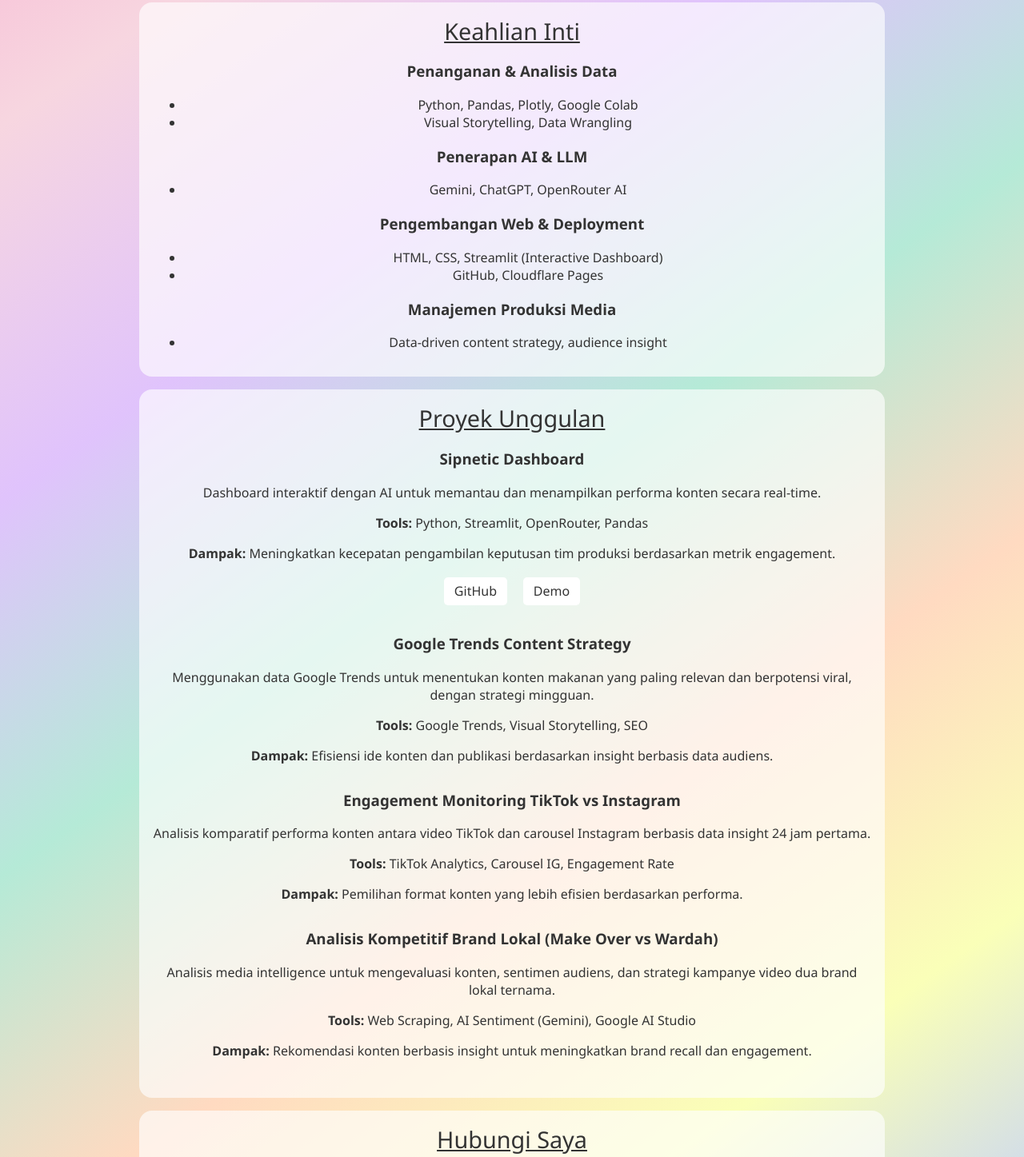
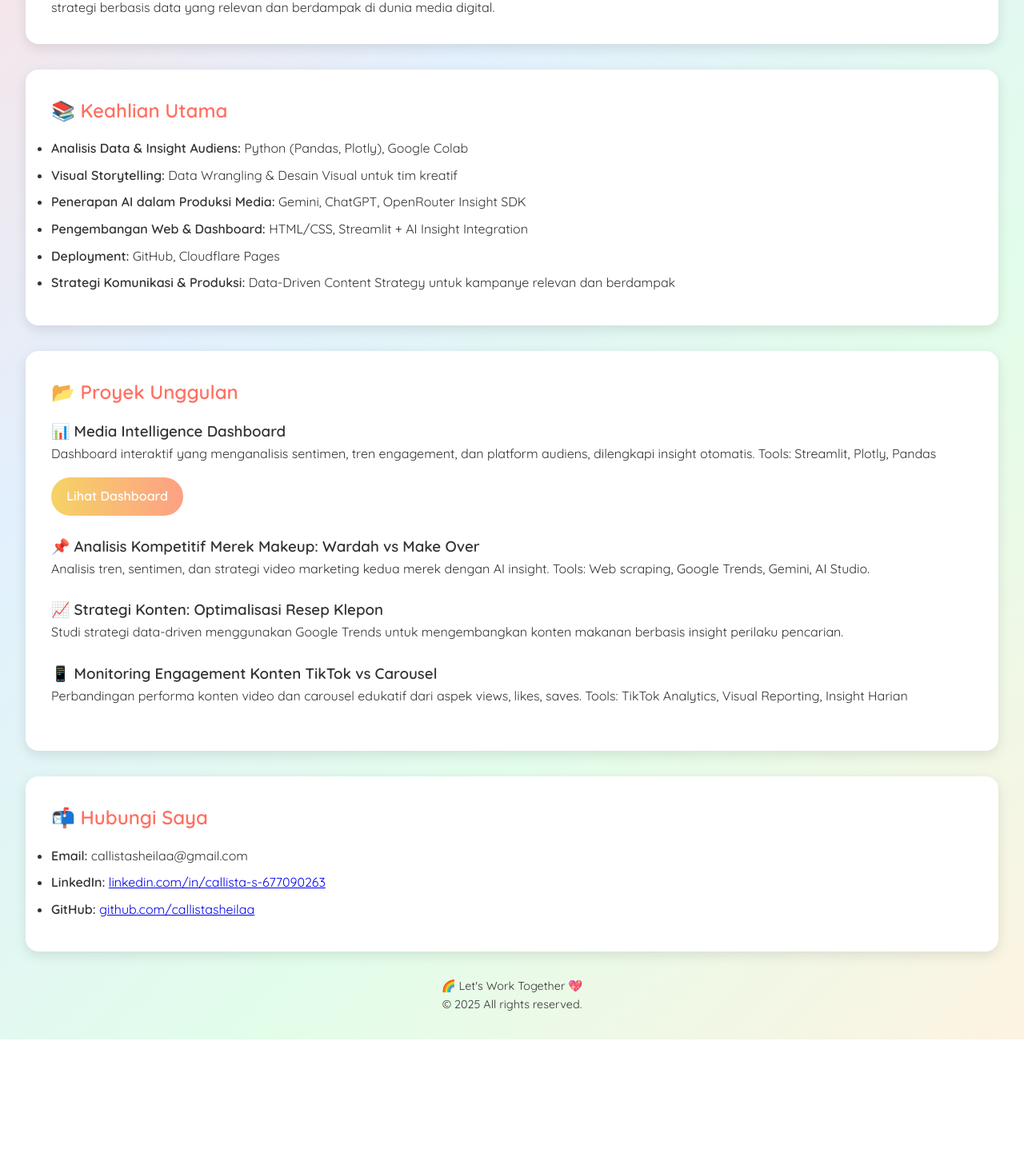
Before and after one commit to callistasheilaa/portofolio-callista-sheila, a plain HTML site: page index.html in a window 1280 px wide. Shown: the part 310-1757 px from the top of the page at 80% size. After the commit the page ends 1610 px from the top, so only its background shows below. Drawn offline with Linux system fonts and the light colour scheme.

Commit message:
Update index.html

```diff
--- a/index.html
+++ b/index.html
@@ -1,144 +1,122 @@
-
 <!DOCTYPE html>
 <html lang="id">
 <head>
   <meta charset="UTF-8" />
   <meta name="viewport" content="width=device-width, initial-scale=1.0" />
-  <title>Callista Sheila Adifa - Portofolio</title>
+  <title>Portofolio Callista Sheila Adifa</title>
+  <link rel="preconnect" href="https://fonts.googleapis.com">
+  <link rel="preconnect" href="https://fonts.gstatic.com" crossorigin>
+  <link href="https://fonts.googleapis.com/css2?family=Quicksand:wght@400;600&display=swap" rel="stylesheet">
   <style>
-    :root {
-      --rainbow1: #f8b1d0;
-      --rainbow2: #f7d6e0;
-      --rainbow3: #e0c3fc;
-      --rainbow4: #b5ead7;
-      --rainbow5: #ffdac1;
-      --rainbow6: #faffb8;
-      --rainbow7: #c1cefe;
+    * {
+      margin: 0;
+      padding: 0;
+      box-sizing: border-box;
+      font-family: 'Quicksand', sans-serif;
     }
     body {
-      margin: 0;
-      font-family: 'Segoe UI', sans-serif;
-      background: linear-gradient(145deg, var(--rainbow1), var(--rainbow2), var(--rainbow3), var(--rainbow4), var(--rainbow5), var(--rainbow6), var(--rainbow7));
+      background: linear-gradient(135deg, #fde2e2, #e2f0fd, #e2fdea, #fdf3e2);
       color: #333;
-    }
-    header, section {
       padding: 2rem;
-      text-align: center;
+      line-height: 1.6;
     }
     header {
-      background: rgba(255, 255, 255, 0.75);
-      border-bottom: 2px solid #fff;
+      text-align: center;
+      margin-bottom: 3rem;
     }
-    header h1 {
-      margin-bottom: 0.2rem;
+    h1 {
       font-size: 2.5rem;
+      color: #7b4397;
     }
-    header p {
-      font-style: italic;
-      color: #444;
+    section {
+      background: white;
+      border-radius: 1rem;
+      padding: 2rem;
+      margin-bottom: 2rem;
+      box-shadow: 0 5px 15px rgba(0,0,0,0.1);
     }
-    .section-title {
-      font-size: 1.8rem;
+    h2 {
+      color: #ff6f61;
       margin-bottom: 1rem;
-      text-decoration: underline;
     }
-    .skills, .projects, .contact {
-      background: rgba(255, 255, 255, 0.65);
-      margin: 1rem auto;
-      padding: 1rem;
-      border-radius: 1rem;
-      width: 90%;
-      max-width: 900px;
+    a.button {
+      display: inline-block;
+      padding: 0.7rem 1.2rem;
+      background: linear-gradient(90deg, #f6d365, #fda085);
+      color: white;
+      text-decoration: none;
+      border-radius: 999px;
+      font-weight: 600;
+      margin-top: 1rem;
+      transition: 0.3s;
+    }
+    a.button:hover {
+      opacity: 0.8;
     }
     .project {
-      margin-bottom: 2rem;
+      margin-bottom: 1.5rem;
     }
-    .project img {
-      width: 100%;
-      max-width: 500px;
-      border-radius: 10px;
+    ul li {
       margin-bottom: 0.5rem;
-    }
-    .project a {
-      display: inline-block;
-      margin: 0.2rem 0.5rem;
-      padding: 0.4rem 0.8rem;
-      background: #fff;
-      color: #333;
-      text-decoration: none;
-      border-radius: 5px;
     }
   </style>
 </head>
 <body>
   <header>
-    <h1>Callista Sheila Adifa</h1>
-    <h2>Mahasiswi Produksi Media UI</h2>
-    <p>"Turning Data into Narrative, Media into Impact"</p>
-    <p>Dengan kombinasi AI, visualisasi, dan strategi konten, saya menghadirkan solusi kreatif berbasis data.</p>
+    <h1>🌈 Callista Sheila Adifa — Digital Media Insight & Strategy</h1>
+    <p><strong>"Turning audience data into powerful stories and strategic media decisions."</strong></p>
   </header>
 
-  <section class="skills">
-    <div class="section-title">Keahlian Inti</div>
-    <h3>Penanganan & Analisis Data</h3>
+  <section>
+    <h2>👩‍💻 Tentang Saya</h2>
+    <p>Saya adalah <strong>Callista Sheila Adifa</strong>, Mahasiswi Produksi Media Universitas Indonesia yang menggabungkan kreativitas komunikasi dengan kekuatan data. Dengan pengalaman dalam data wrangling, visualisasi, dan pemanfaatan AI untuk insight audiens, saya berfokus pada pengembangan konten dan strategi berbasis data yang relevan dan berdampak di dunia media digital.</p>
+  </section>
+
+  <section>
+    <h2>📚 Keahlian Utama</h2>
     <ul>
-      <li>Python, Pandas, Plotly, Google Colab</li>
-      <li>Visual Storytelling, Data Wrangling</li>
-    </ul>
-    <h3>Penerapan AI & LLM</h3>
-    <ul>
-      <li>Gemini, ChatGPT, OpenRouter AI</li>
-    </ul>
-    <h3>Pengembangan Web & Deployment</h3>
-    <ul>
-      <li>HTML, CSS, Streamlit (Interactive Dashboard)</li>
-      <li>GitHub, Cloudflare Pages</li>
-    </ul>
-    <h3>Manajemen Produksi Media</h3>
-    <ul>
-      <li>Data-driven content strategy, audience insight</li>
+      <li><strong>Analisis Data & Insight Audiens:</strong> Python (Pandas, Plotly), Google Colab</li>
+      <li><strong>Visual Storytelling:</strong> Data Wrangling & Desain Visual untuk tim kreatif</li>
+      <li><strong>Penerapan AI dalam Produksi Media:</strong> Gemini, ChatGPT, OpenRouter Insight SDK</li>
+      <li><strong>Pengembangan Web & Dashboard:</strong> HTML/CSS, Streamlit + AI Insight Integration</li>
+      <li><strong>Deployment:</strong> GitHub, Cloudflare Pages</li>
+      <li><strong>Strategi Komunikasi & Produksi:</strong> Data-Driven Content Strategy untuk kampanye relevan dan berdampak</li>
     </ul>
   </section>
 
-  <section class="projects">
-    <div class="section-title">Proyek Unggulan</div>
-
+  <section>
+    <h2>📂 Proyek Unggulan</h2>
     <div class="project">
-      <h3>Sipnetic Dashboard</h3>
-      <p>Dashboard interaktif dengan AI untuk memantau dan menampilkan performa konten secara real-time.</p>
-      <p><strong>Tools:</strong> Python, Streamlit, OpenRouter, Pandas</p>
-      <p><strong>Dampak:</strong> Meningkatkan kecepatan pengambilan keputusan tim produksi berdasarkan metrik engagement.</p>
-      <a href="https://github.com/callistasheilaa/sipnetic-dashboard">GitHub</a>
-      <a href="#">Demo</a>
+      <h3>📊 Media Intelligence Dashboard</h3>
+      <p>Dashboard interaktif yang menganalisis sentimen, tren engagement, dan platform audiens, dilengkapi insight otomatis. Tools: Streamlit, Plotly, Pandas</p>
+      <a class="button" href="https://media-intelligence-dashboard-i4uv6ar6snrkxwakrj7pzv.streamlit.app/" target="_blank">Lihat Dashboard</a>
     </div>
-
     <div class="project">
-      <h3>Google Trends Content Strategy</h3>
-      <p>Menggunakan data Google Trends untuk menentukan konten makanan yang paling relevan dan berpotensi viral, dengan strategi mingguan.</p>
-      <p><strong>Tools:</strong> Google Trends, Visual Storytelling, SEO</p>
-      <p><strong>Dampak:</strong> Efisiensi ide konten dan publikasi berdasarkan insight berbasis data audiens.</p>
+      <h3>📌 Analisis Kompetitif Merek Makeup: Wardah vs Make Over</h3>
+      <p>Analisis tren, sentimen, dan strategi video marketing kedua merek dengan AI insight. Tools: Web scraping, Google Trends, Gemini, AI Studio.</p>
     </div>
-
     <div class="project">
-      <h3>Engagement Monitoring TikTok vs Instagram</h3>
-      <p>Analisis komparatif performa konten antara video TikTok dan carousel Instagram berbasis data insight 24 jam pertama.</p>
-      <p><strong>Tools:</strong> TikTok Analytics, Carousel IG, Engagement Rate</p>
-      <p><strong>Dampak:</strong> Pemilihan format konten yang lebih efisien berdasarkan performa.</p>
+      <h3>📈 Strategi Konten: Optimalisasi Resep Klepon</h3>
+      <p>Studi strategi data-driven menggunakan Google Trends untuk mengembangkan konten makanan berbasis insight perilaku pencarian.</p>
     </div>
-
     <div class="project">
-      <h3>Analisis Kompetitif Brand Lokal (Make Over vs Wardah)</h3>
-      <p>Analisis media intelligence untuk mengevaluasi konten, sentimen audiens, dan strategi kampanye video dua brand lokal ternama.</p>
-      <p><strong>Tools:</strong> Web Scraping, AI Sentiment (Gemini), Google AI Studio</p>
-      <p><strong>Dampak:</strong> Rekomendasi konten berbasis insight untuk meningkatkan brand recall dan engagement.</p>
+      <h3>📱 Monitoring Engagement Konten TikTok vs Carousel</h3>
+      <p>Perbandingan performa konten video dan carousel edukatif dari aspek views, likes, saves. Tools: TikTok Analytics, Visual Reporting, Insight Harian</p>
     </div>
   </section>
 
-  <section class="contact">
-    <div class="section-title">Hubungi Saya</div>
-    <p>Email: <a href="mailto:callistasheilaa@gmail.com">callistasheilaa@gmail.com</a></p>
-    <p>LinkedIn: <a href="https://id.linkedin.com/in/callista-s-677090263">linkedin.com/in/callista-s</a></p>
-    <p>GitHub: <a href="https://github.com/callistasheilaa?tab=repositories">github.com/callistasheilaa</a></p>
+  <section>
+    <h2>📬 Hubungi Saya</h2>
+    <ul>
+      <li><strong>Email:</strong> callistasheilaa@gmail.com</li>
+      <li><strong>LinkedIn:</strong> <a href="https://id.linkedin.com/in/callista-s-677090263" target="_blank">linkedin.com/in/callista-s-677090263</a></li>
+      <li><strong>GitHub:</strong> <a href="https://github.com/callistasheilaa" target="_blank">github.com/callistasheilaa</a></li>
+    </ul>
   </section>
+
+  <footer style="text-align:center; font-size: 0.9rem; margin-top: 2rem;">
+    🌈 Let's Work Together 💖<br>
+    &copy; 2025 All rights reserved.
+  </footer>
 </body>
 </html>
```
